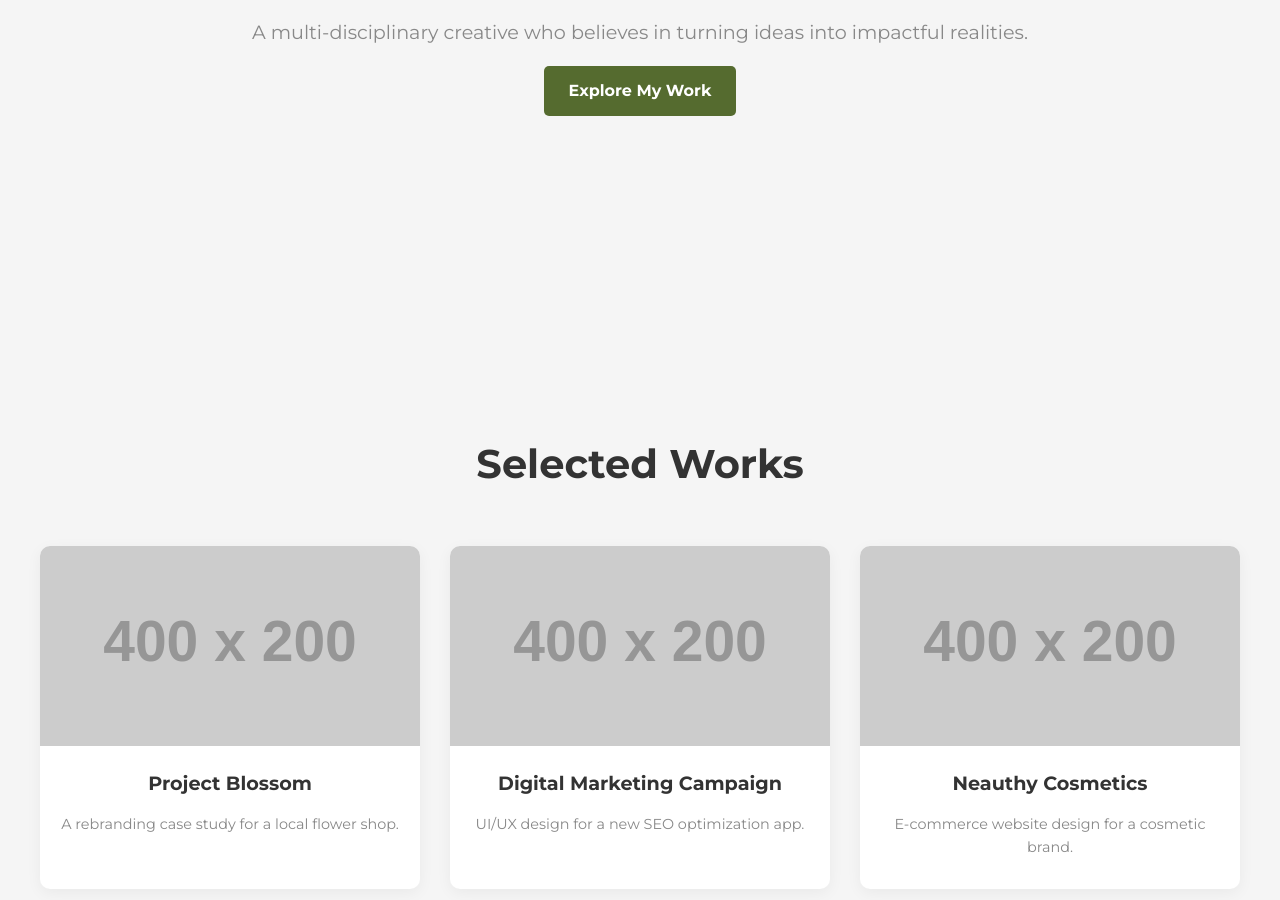
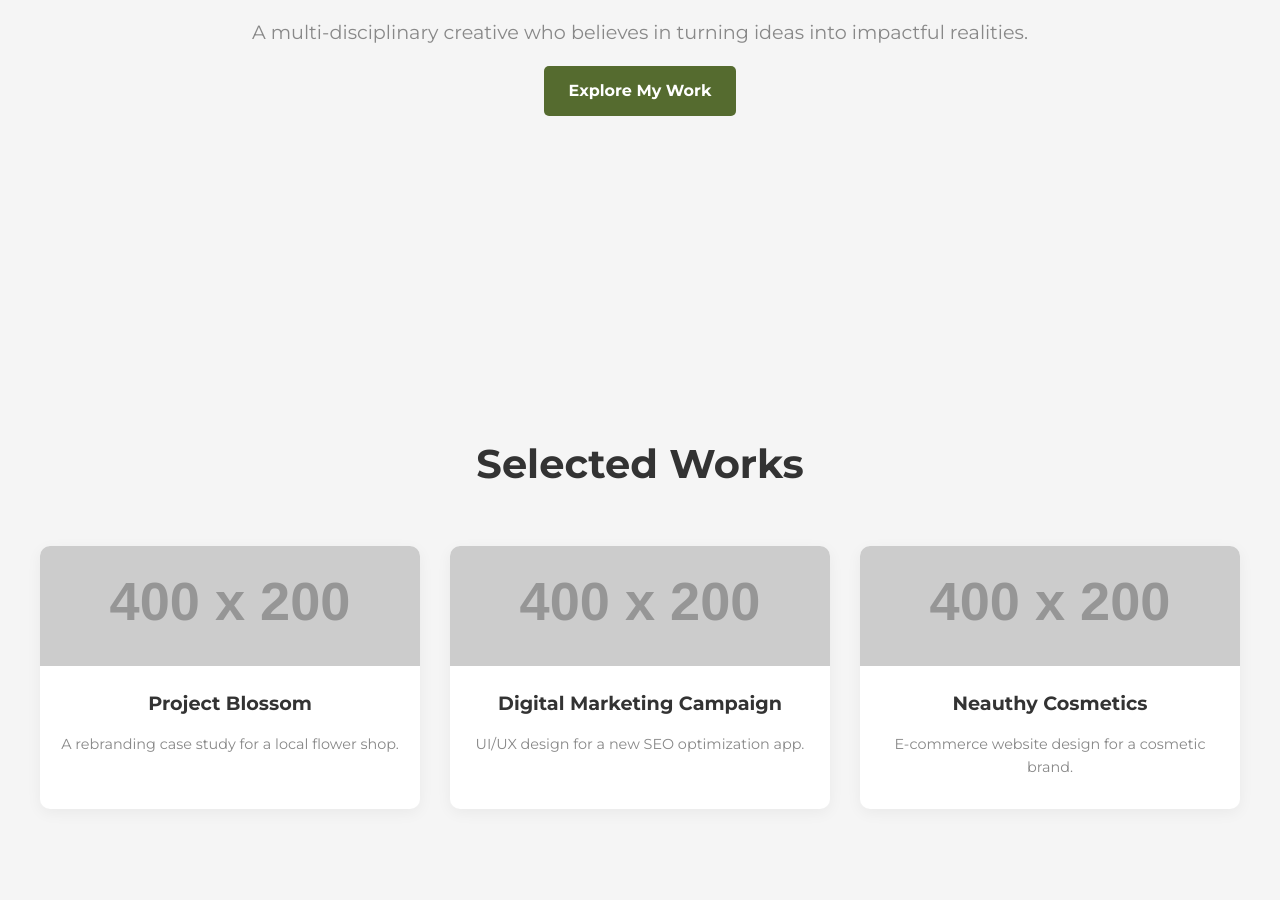
Before and after one commit to marcellnw/Debora, a plain HTML site: page index.html in a window 1280 px wide. Shown: the part 400-1300 px from the top of the page. Drawn offline with Linux system fonts and the light colour scheme; placeholder pictures from the web are drawn by us; a script that the page names is missing.

Commit message:
Update index.html

```diff
--- a/index.html
+++ b/index.html
@@ -117,7 +117,7 @@
         }
         .portfolio-item img {
             width: 100%;
-            height: 200px;
+            height: 120px; /* Ukuran foto diubah jadi lebih kecil */
             object-fit: cover;
         }
         .portfolio-item h3 {
```
